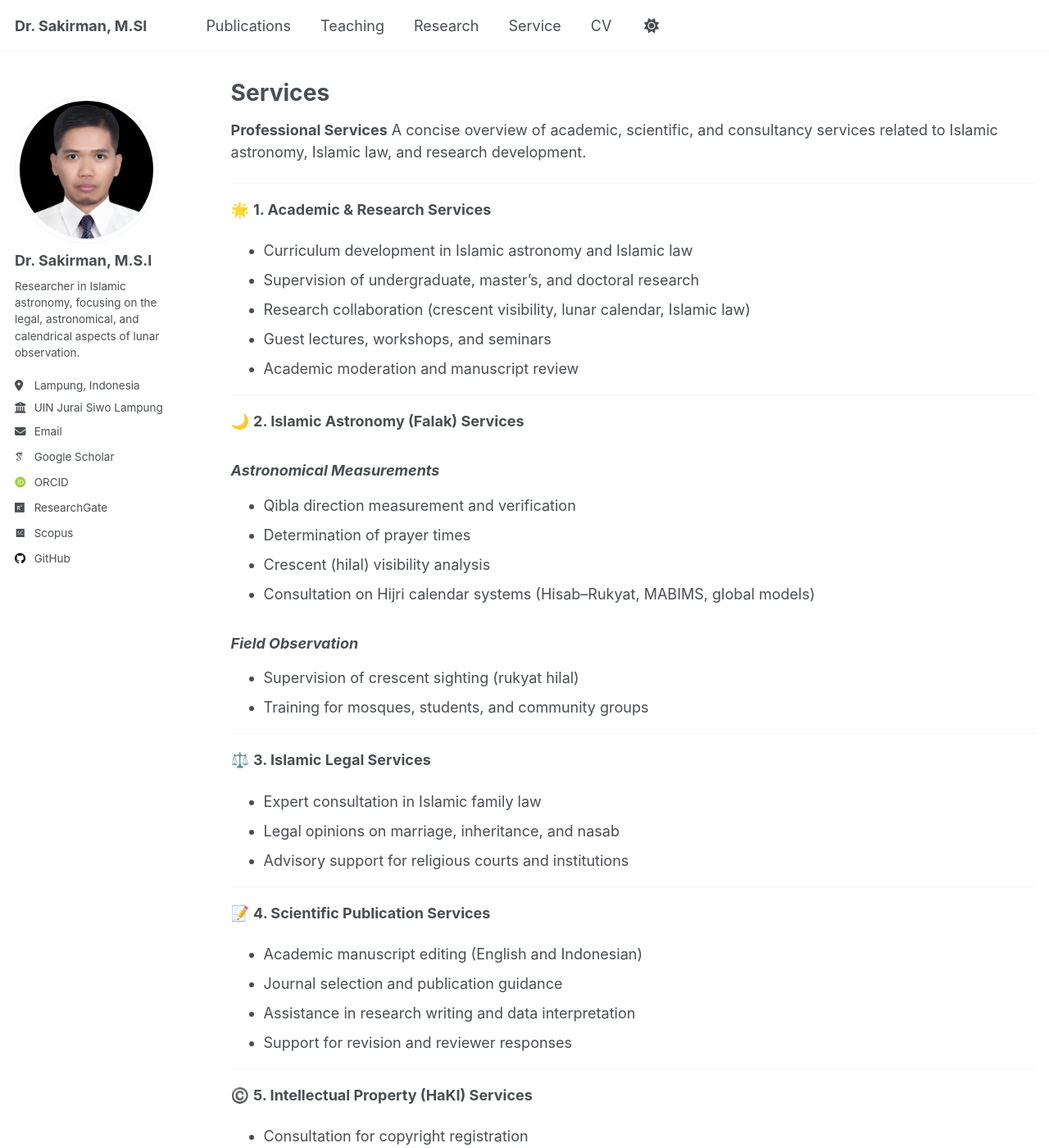
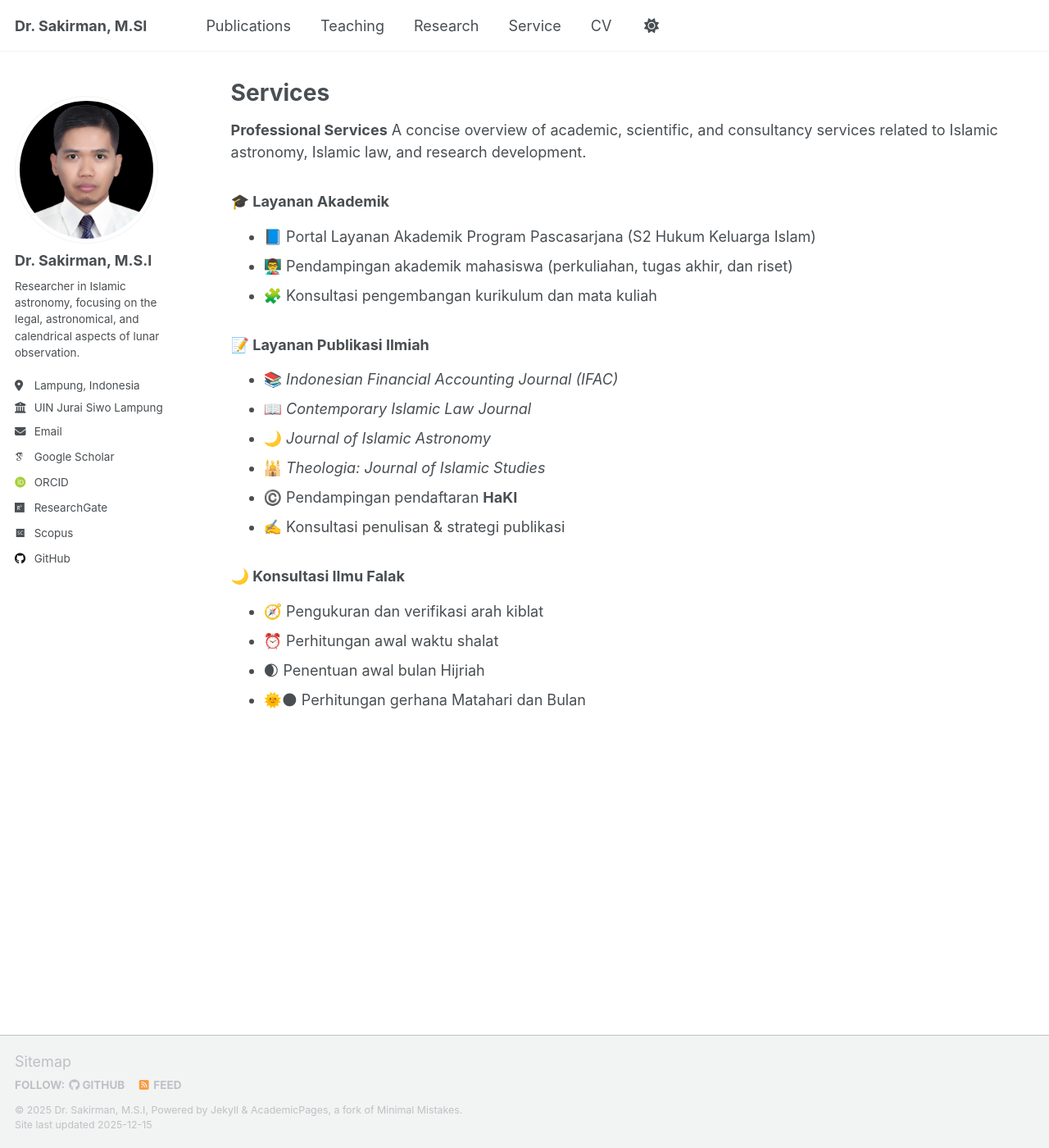
Before and after one commit to sakir-man/sakir-man.github.io, a Jekyll site: the page built from _pages/service.md, in a window 1280 px wide and 1400 px high. Shown: the whole window at 82% size. Built offline with Jekyll 4.4.1, drawn with Linux system fonts in a browser that asks for light colours; some web fonts are replaced; a script that is not in the unit is left out; some of the changed text lies outside the part shown.

Commit message:
Update service.md

```diff
--- a/_pages/service.md
+++ b/_pages/service.md
@@ -8,59 +8,21 @@ redirect_from:
 ---
 **Professional Services**
 A concise overview of academic, scientific, and consultancy services related to Islamic astronomy, Islamic law, and research development.
+### 🎓 Layanan Akademik
+- 📘 Portal Layanan Akademik Program Pascasarjana (S2 Hukum Keluarga Islam)
+- 👨‍🏫 Pendampingan akademik mahasiswa (perkuliahan, tugas akhir, dan riset)
+- 🧩 Konsultasi pengembangan kurikulum dan mata kuliah
 
----
+### 📝 Layanan Publikasi Ilmiah
+- 📚 *Indonesian Financial Accounting Journal (IFAC)*
+- 📖 *Contemporary Islamic Law Journal*
+- 🌙 *Journal of Islamic Astronomy*
+- 🕌 *Theologia: Journal of Islamic Studies*
+- ©️ Pendampingan pendaftaran **HaKI**
+- ✍️ Konsultasi penulisan & strategi publikasi
 
-🌟 **1. Academic & Research Services**
-- Curriculum development in Islamic astronomy and Islamic law
-- Supervision of undergraduate, master’s, and doctoral research
-- Research collaboration (crescent visibility, lunar calendar, Islamic law)
-- Guest lectures, workshops, and seminars
-- Academic moderation and manuscript review
-
----
-
-🌙 **2. Islamic Astronomy (Falak) Services**
-### *Astronomical Measurements*
-- Qibla direction measurement and verification
-- Determination of prayer times
-- Crescent (hilal) visibility analysis
-- Consultation on Hijri calendar systems (Hisab–Rukyat, MABIMS, global models)
-
-### *Field Observation*
-- Supervision of crescent sighting (rukyat hilal)
-- Training for mosques, students, and community groups
-
----
-
-⚖️ **3. Islamic Legal Services**
-- Expert consultation in Islamic family law
-- Legal opinions on marriage, inheritance, and nasab
-- Advisory support for religious courts and institutions
-
----
-
-📝 **4. Scientific Publication Services**
-- Academic manuscript editing (English and Indonesian)
-- Journal selection and publication guidance
-- Assistance in research writing and data interpretation
-- Support for revision and reviewer responses
-
----
-
-©️ **5. Intellectual Property (HaKI) Services**
-- Consultation for copyright registration
-- Assistance in preparing intellectual property documents
-- Guidance for research-based products and teaching materials
-
----
-
-💻 **6. Digital & Academic Tools**
-- Development of simple astronomical calculators
-- Academic website setup and optimization
-- Data processing, visualization, and simulation support
-
----
-
-## **Contact**
-For collaboration or service requests, please contact me via the email listed on this website.
+### 🌙 Konsultasi Ilmu Falak
+- 🧭 Pengukuran dan verifikasi arah kiblat
+- ⏰ Perhitungan awal waktu shalat
+- 🌒 Penentuan awal bulan Hijriah
+- 🌞🌑 Perhitungan gerhana Matahari dan Bulan
```
